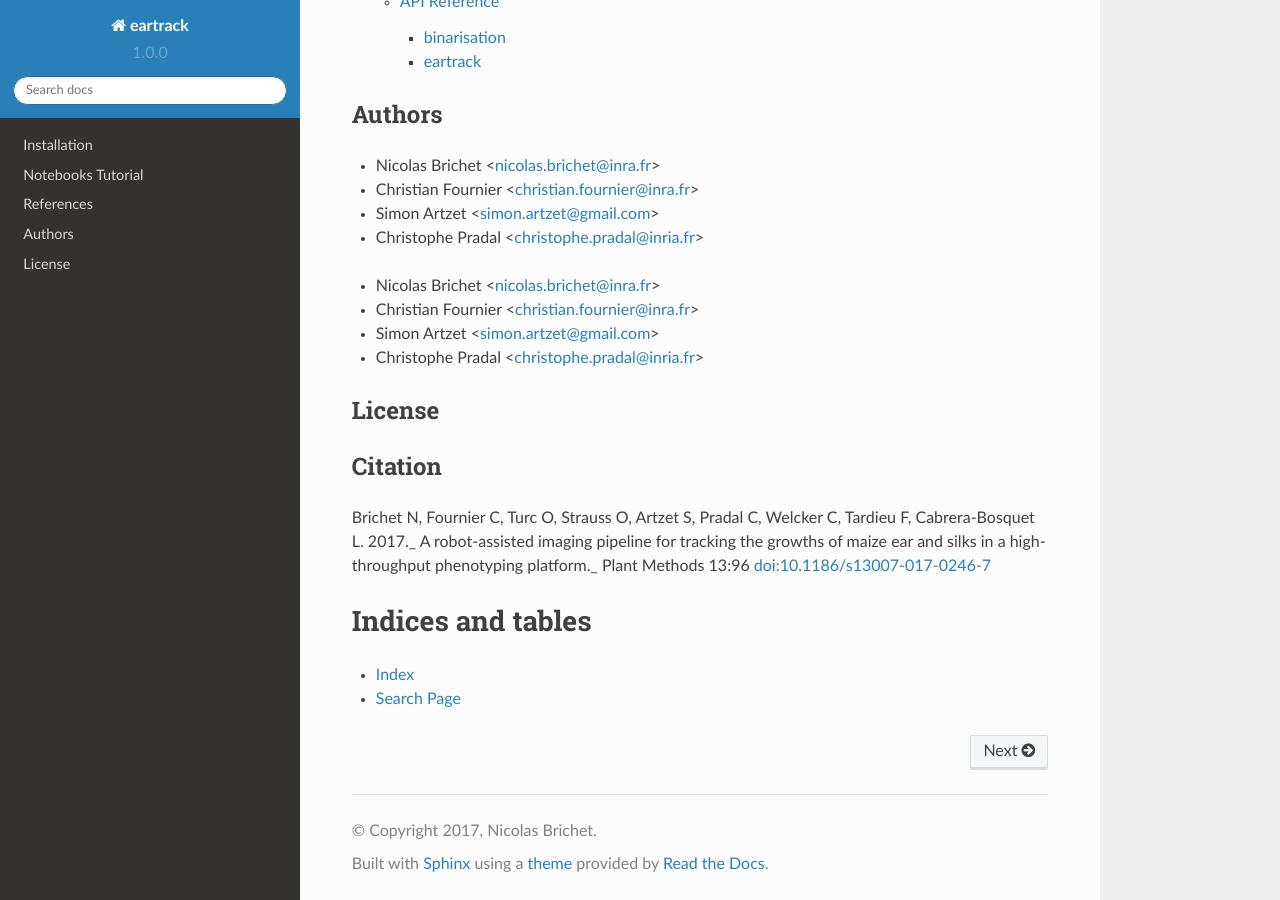
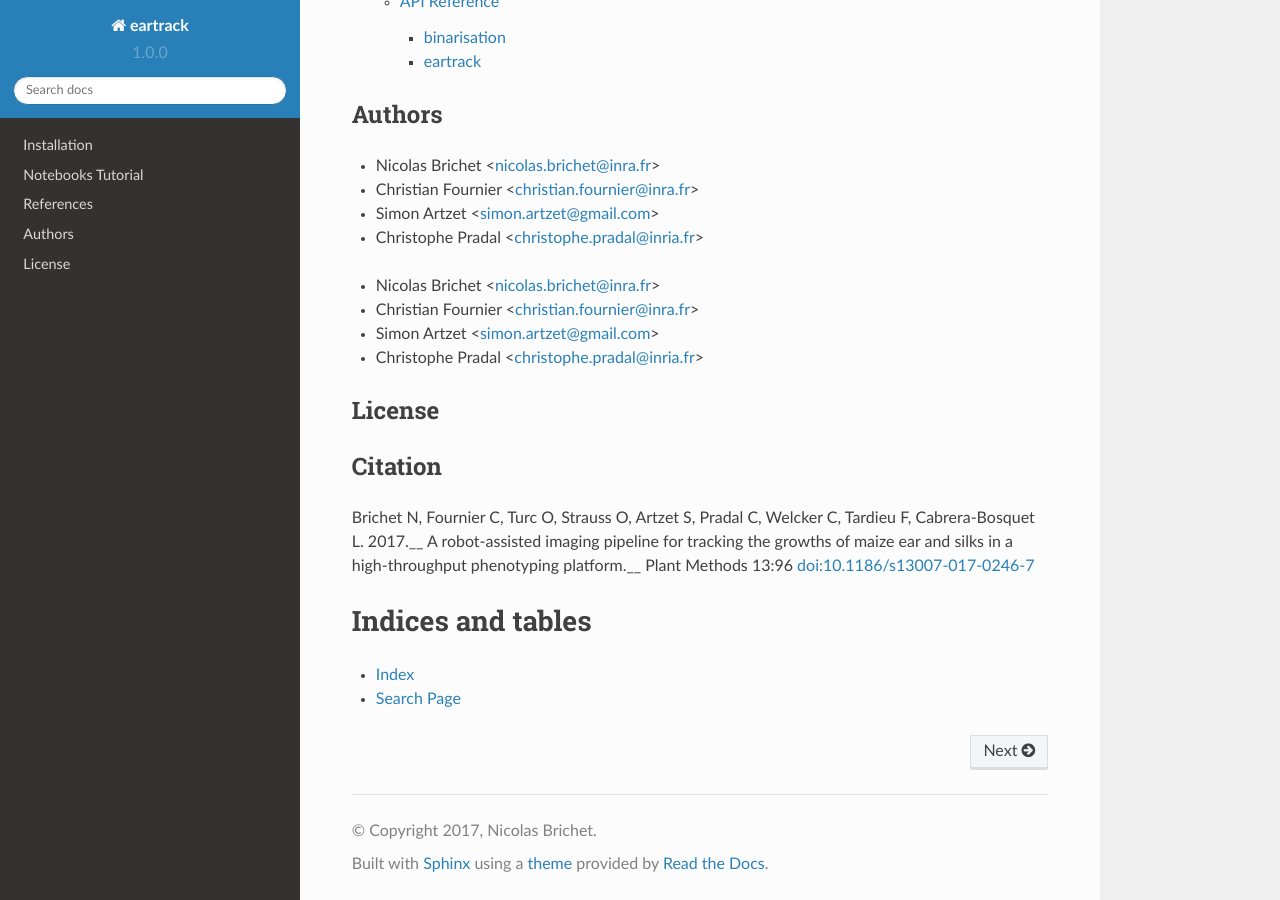
Before and after one commit to openalea/eartrack, a Sphinx documentation site: the page built from doc/index.rst, in a window 1280 px wide and 900 px high, scrolled down 890 px. Built offline with Sphinx 7.4.7 and the Read the Docs theme 2.0.0, drawn with Linux system fonts in a browser that asks for light colours; formulas are drawn with MathJax 3; pages that are not in the unit, such as notebooks, are missing from menus.

```diff
--- a/README.rst
+++ b/README.rst
@@ -83,8 +83,8 @@
 Citation
 --------
 
-Brichet N, Fournier C, Turc O, Strauss O, Artzet S, Pradal C, Welcker C, Tardieu F, Cabrera-Bosquet L. 2017._
-A robot-assisted imaging pipeline for tracking the growths of maize ear and silks in a high-throughput phenotyping platform._
+Brichet N, Fournier C, Turc O, Strauss O, Artzet S, Pradal C, Welcker C, Tardieu F, Cabrera-Bosquet L. 2017.__
+A robot-assisted imaging pipeline for tracking the growths of maize ear and silks in a high-throughput phenotyping platform.__
 Plant Methods 13:96 `doi:10.1186/s13007-017-0246-7 <https://doi.org/10.1186/s13007-017-0246-7>`_
 
 Authors
--- a/doc/index.rst
+++ b/doc/index.rst
@@ -60,8 +60,8 @@
 Citation
 --------
 
-Brichet N, Fournier C, Turc O, Strauss O, Artzet S, Pradal C, Welcker C, Tardieu F, Cabrera-Bosquet L. 2017._
-A robot-assisted imaging pipeline for tracking the growths of maize ear and silks in a high-throughput phenotyping platform._
+Brichet N, Fournier C, Turc O, Strauss O, Artzet S, Pradal C, Welcker C, Tardieu F, Cabrera-Bosquet L. 2017.__
+A robot-assisted imaging pipeline for tracking the growths of maize ear and silks in a high-throughput phenotyping platform.__
 Plant Methods 13:96 `doi:10.1186/s13007-017-0246-7 <https://doi.org/10.1186/s13007-017-0246-7>`_
 
 Indices and tables
```
